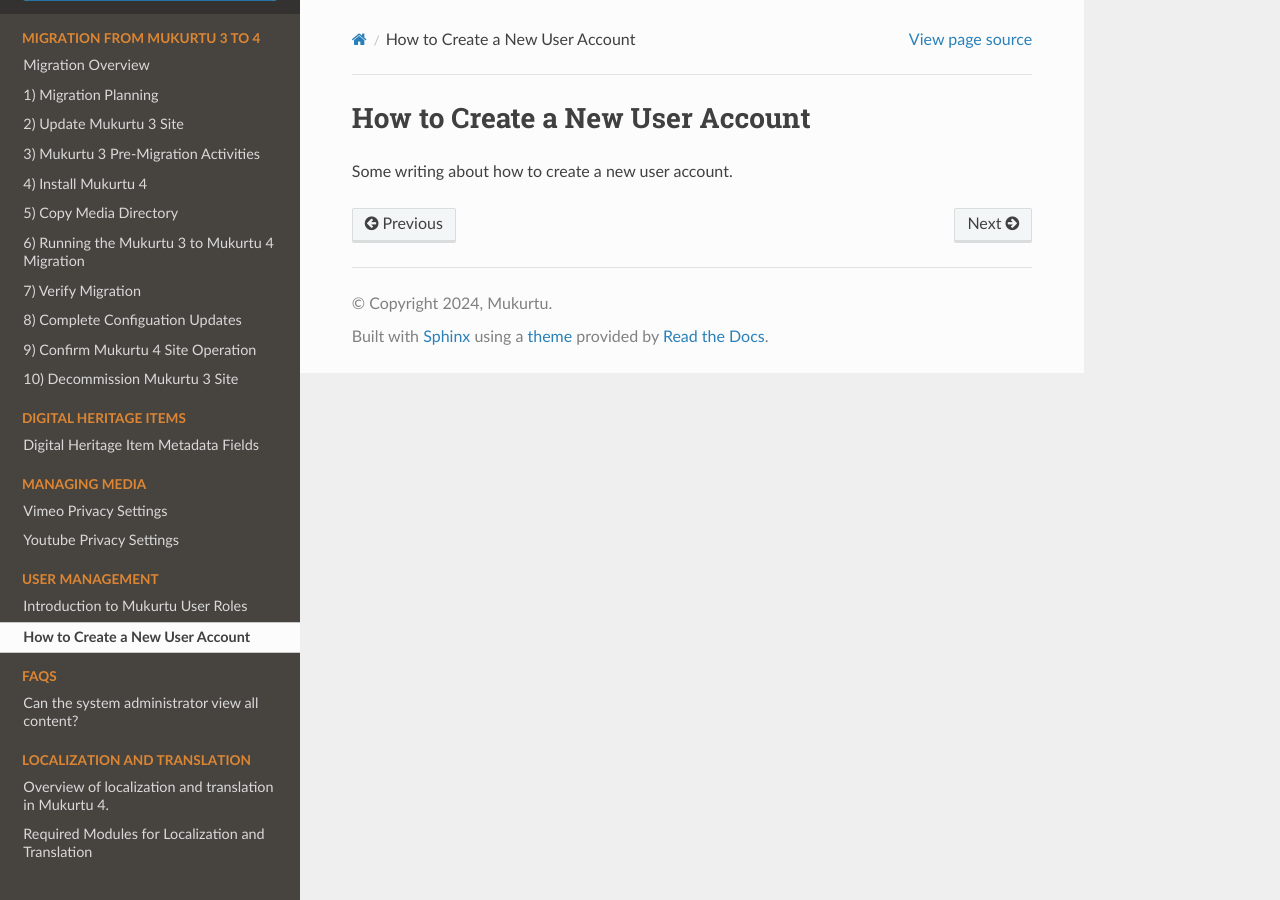
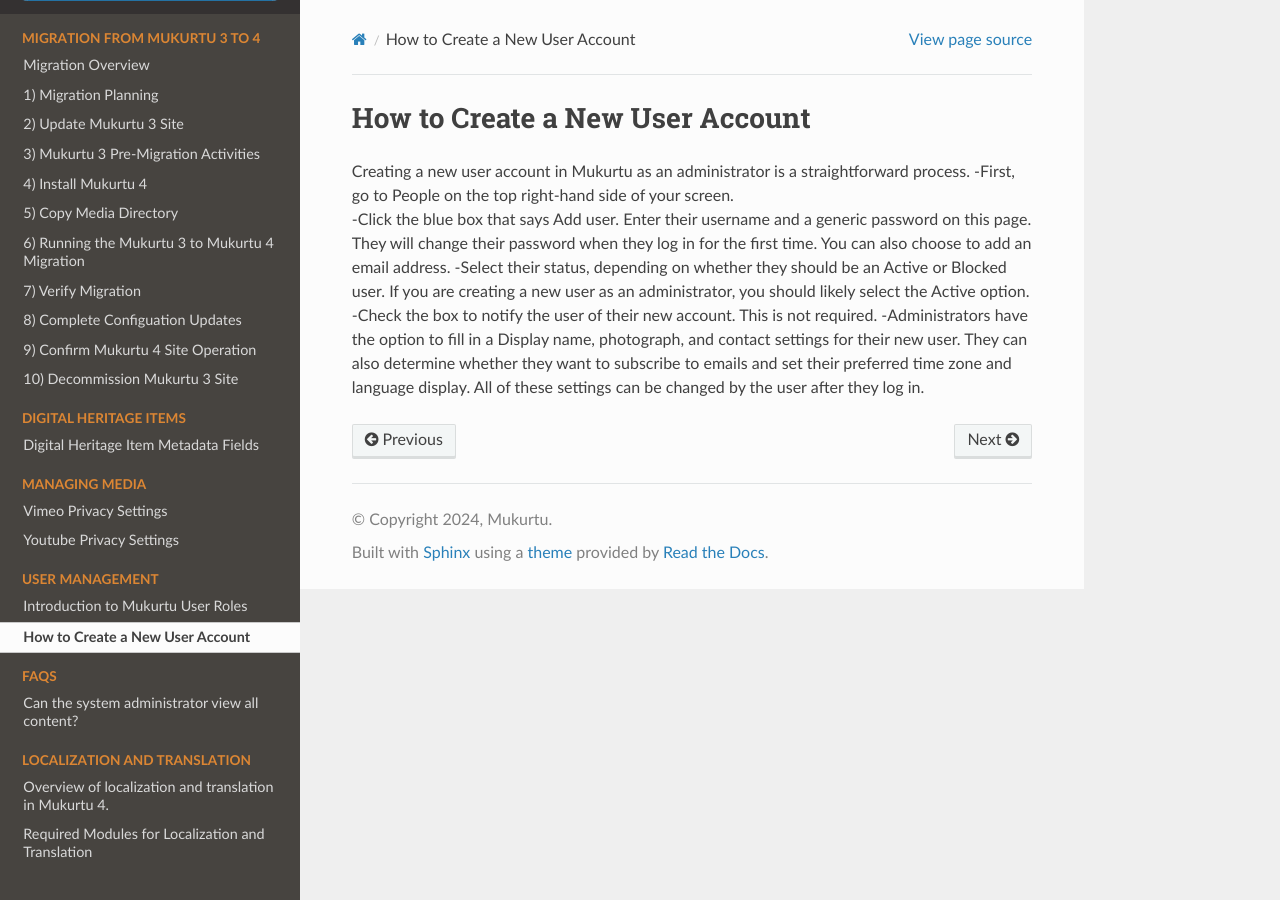
Before and after one commit to MukurtuCMS/mukurtudocs, a Sphinx documentation site: the page built from docs/source/users/creating-account.md, in a window 1280 px wide. Built offline with Sphinx 7.4.7 and the Read the Docs theme 3.1.0, drawn with Linux system fonts in a browser that asks for light colours.

Commit message:
Update creating-account.md
I updated the text from earlier.

```diff
--- a/docs/source/users/creating-account.md
+++ b/docs/source/users/creating-account.md
@@ -1,3 +1,8 @@
 # How to Create a New User Account
 
-Some writing about how to create a new user account.
+Creating a new user account in Mukurtu as an administrator is a straightforward process.
+-First, go to People on the top right-hand side of your screen.
+-Click the blue box that says Add user. Enter their username and a generic password on this page. They will change their password when they log in for the first time. You can also choose to add an email address.
+-Select their status, depending on whether they should be an Active or Blocked user. If you are creating a new user as an administrator, you should likely select the Active option.
+-Check the box to notify the user of their new account. This is not required.
+-Administrators have the option to fill in a Display name, photograph, and contact settings for their new user. They can also determine whether they want to subscribe to emails and set their preferred time zone and language display. All of these settings can be changed by the user after they log in.
```
